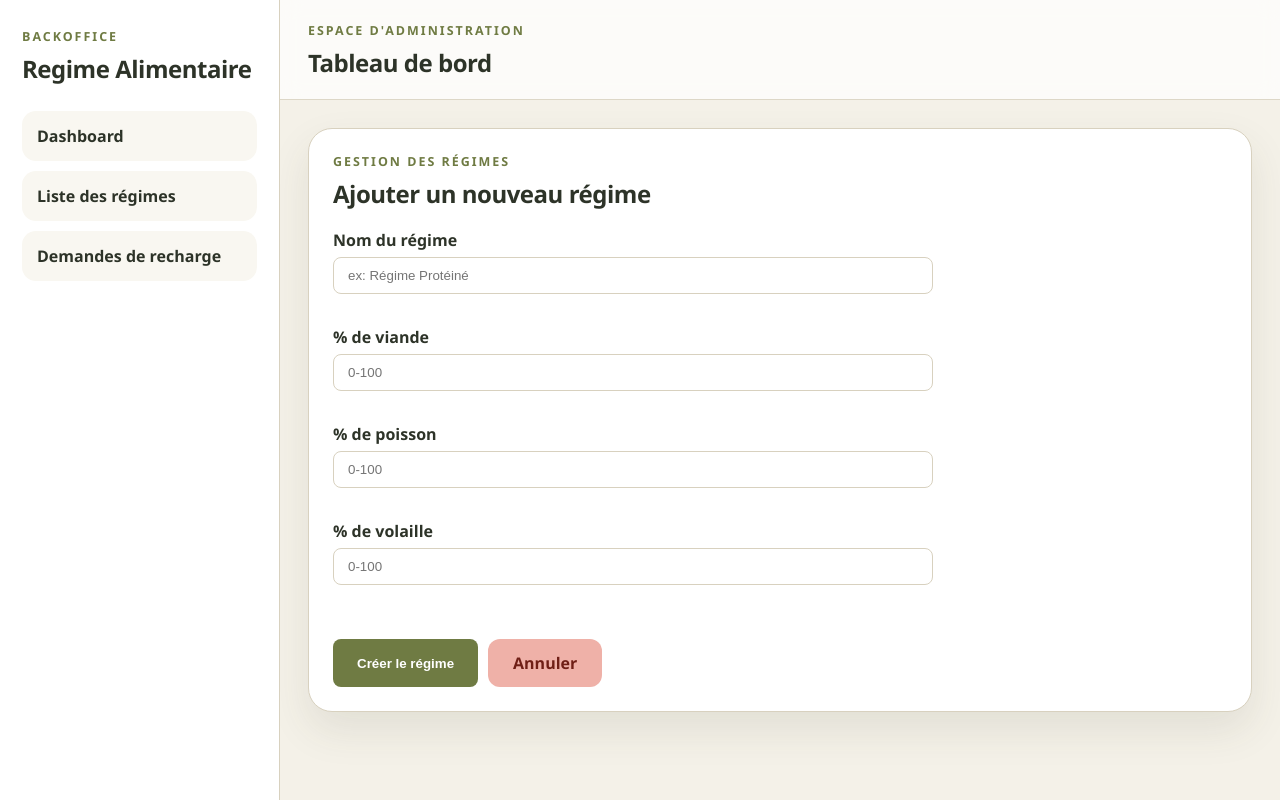
After one commit to Estelle104/RegimeAlimentaire, a CodeIgniter 4 app: the page made by app/Views/BackOffice/regime/regime_add.php in a window 1280 px wide. The commit adds this page. Run offline with PHP 8.4 and a stand-in for CodeIgniter, Linux system fonts and the light colour scheme; the template is opened without the code that fills it, so the values that code supplies are empty; some libraries are stand-ins or nearby versions.

Commit message:
crete_regime

```diff
--- a/app/Config/Routes.php
+++ b/app/Config/Routes.php
@@ -26,11 +26,12 @@ $routes->group('frontoffice', function ($routes) {
 
 $routes->group('backoffice', function ($routes) {
     $routes->get('regimes', 'BackOffice\RegimeController::index');
-    $routes->get('dashboard', 'BackOffice\DashboardController::index');
+    $routes->get('regimes/add', 'BackOffice\RegimeController::add');
     $routes->post('regimes/create', 'BackOffice\RegimeController::create');
     $routes->get('regimes/update/(:num)', 'BackOffice\RegimeController::update/$1');
     $routes->post('regimes/update/(:num)', 'BackOffice\RegimeController::updateAction/$1');
     $routes->get('regimes/delete/(:num)', 'BackOffice\RegimeController::delete/$1');
+    $routes->get('dashboard', 'BackOffice\DashboardController::index');
 
     $routes->get('recharges', 'BackOffice\AdminRechargeController::index');
     $routes->get('recharges/valider/(:num)', 'BackOffice\AdminRechargeController::valider/$1');
--- /dev/null
+++ b/app/Views/BackOffice/regime/regime_add.php
@@ -0,0 +1,39 @@
+<?= $this->extend('BackOffice/modele') ?>
+
+<?= $this->section('content') ?>
+    <section class="content-card">
+        <div class="section-head">
+            <div>
+                <p class="backoffice-kicker">Gestion des régimes</p>
+                <h1>Ajouter un nouveau régime</h1>
+            </div>
+        </div>
+
+        <form method="post" action="<?= base_url('backoffice/regimes/create') ?>" style="max-width: 600px;">
+            <div style="margin-bottom: 18px;">
+                <label for="libelle" style="display: block; font-weight: 600; margin-bottom: 6px; color: var(--bo-text);">Nom du régime</label>
+                <input type="text" id="libelle" name="libelle" placeholder="ex: Régime Protéiné" required style="width: 100%; padding: 10px 14px; border: 1px solid var(--bo-border); border-radius: 8px;">
+            </div>
+
+            <div style="margin-bottom: 18px;">
+                <label for="pourcentage_viande" style="display: block; font-weight: 600; margin-bottom: 6px; color: var(--bo-text);">% de viande</label>
+                <input type="number" id="pourcentage_viande" name="pourcentage_viande" min="0" max="100" placeholder="0-100" required style="width: 100%; padding: 10px 14px; border: 1px solid var(--bo-border); border-radius: 8px;">
+            </div>
+
+            <div style="margin-bottom: 18px;">
+                <label for="pourcentage_poisson" style="display: block; font-weight: 600; margin-bottom: 6px; color: var(--bo-text);">% de poisson</label>
+                <input type="number" id="pourcentage_poisson" name="pourcentage_poisson" min="0" max="100" placeholder="0-100" required style="width: 100%; padding: 10px 14px; border: 1px solid var(--bo-border); border-radius: 8px;">
+            </div>
+
+            <div style="margin-bottom: 18px;">
+                <label for="pourcentage_volaille" style="display: block; font-weight: 600; margin-bottom: 6px; color: var(--bo-text);">% de volaille</label>
+                <input type="number" id="pourcentage_volaille" name="pourcentage_volaille" min="0" max="100" placeholder="0-100" required style="width: 100%; padding: 10px 14px; border: 1px solid var(--bo-border); border-radius: 8px;">
+            </div>
+
+            <div style="display: flex; gap: 10px; margin-top: 22px;">
+                <button type="submit" class="backoffice-main button" style="padding: 12px 24px; background: var(--bo-olive); color: white; border: none; border-radius: 8px; font-weight: 600; cursor: pointer;">Créer le régime</button>
+                <a href="<?= base_url('backoffice/regimes') ?>" class="action-link action-link--delete" style="padding: 12px 24px; text-decoration: none; display: inline-block;">Annuler</a>
+            </div>
+        </form>
+    </section>
+<?= $this->endSection() ?>
--- a/app/Views/BackOffice/regime/regime_list.php
+++ b/app/Views/BackOffice/regime/regime_list.php
@@ -11,6 +11,7 @@ $regimes = isset($regimes) ? $regimes : [];
                 <p class="backoffice-kicker">Gestion des régimes</p>
                 <h1>Liste des régimes</h1>
             </div>
+            <a href="<?= base_url('backoffice/regimes/add') ?>" class="action-link action-link--edit">Ajouter un régime</a>
         </div>
 
         <?php if (! empty($regimes)): ?>
```
Also changed, not shown: app/Controllers/BackOffice/RegimeController.php (+21 -1 lines), 2 other files.
